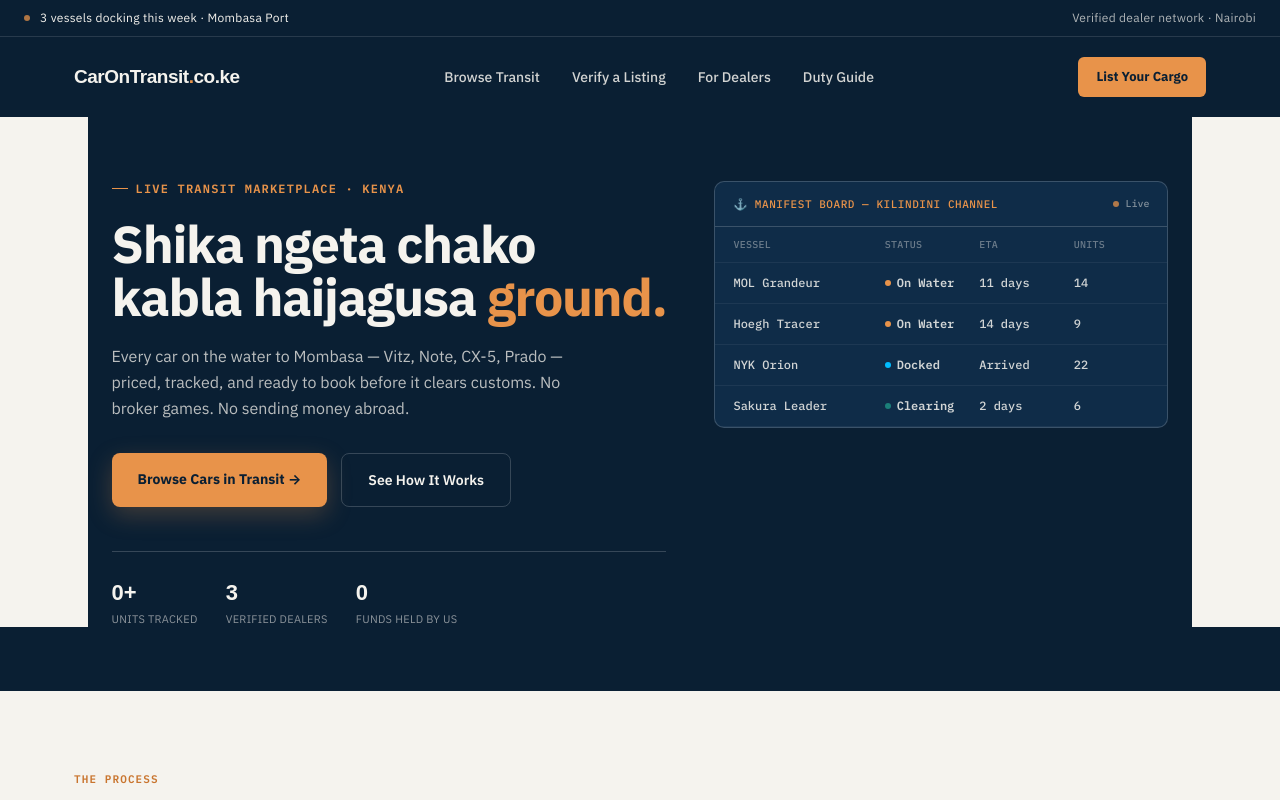
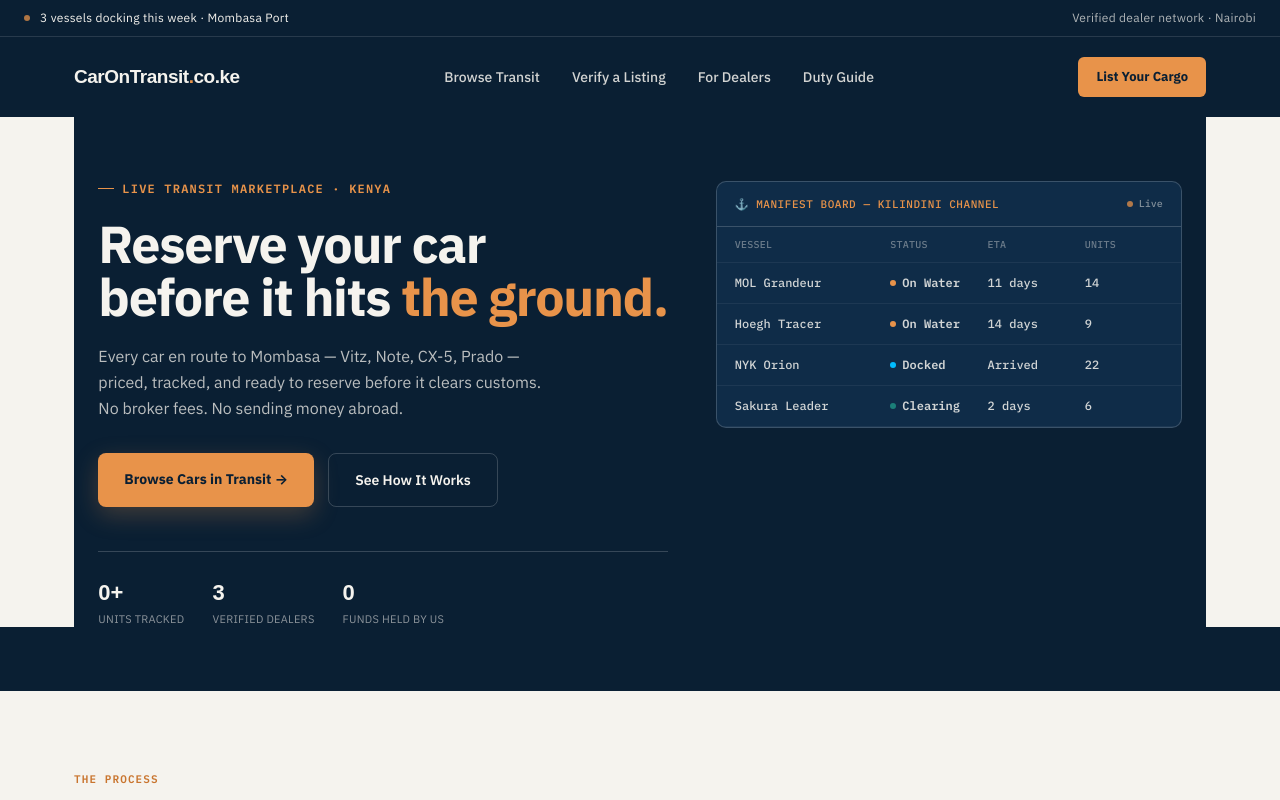
Before and after one commit to Techner-power/carontransit, a Next.js app: page / in a window 1280 px wide. Shown: the top 800 px of the page. Built offline with nearby package versions, Linux system fonts and the light colour scheme; no server answers; the database is empty; a web font is replaced by a local one.

Commit message:
Switch to professional English copy throughout

```diff
--- a/src/app/page.tsx
+++ b/src/app/page.tsx
@@ -21,14 +21,14 @@ export default async function Home() {
             <span className="w-4 h-px bg-customs-amber" /> Live Transit Marketplace · Kenya
           </div>
           <h1 className="text-[36px] sm:text-[52px] leading-[1.02] font-extrabold tracking-tight mb-5">
-            Shika ngeta chako
-            <br />
-            kabla haijagusa <span className="text-customs-amber">ground.</span>
-          </h1>
+  Reserve your car
+  <br />
+  before it hits <span className="text-customs-amber">the ground.</span>
+</h1>
           <p className="text-base leading-relaxed text-manifest-cream/75 max-w-[460px] mb-8">
-            Every car on the water to Mombasa — Vitz, Note, CX-5, Prado — priced, tracked, and ready
-            to book before it clears customs. No broker games. No sending money abroad.
-          </p>
+  Every car en route to Mombasa — Vitz, Note, CX-5, Prado — priced, tracked, and ready
+  to reserve before it clears customs. No broker fees. No sending money abroad.
+</p>
           <div className="flex flex-wrap gap-3.5 mb-11">
             <Link
               href="/transit"
```
